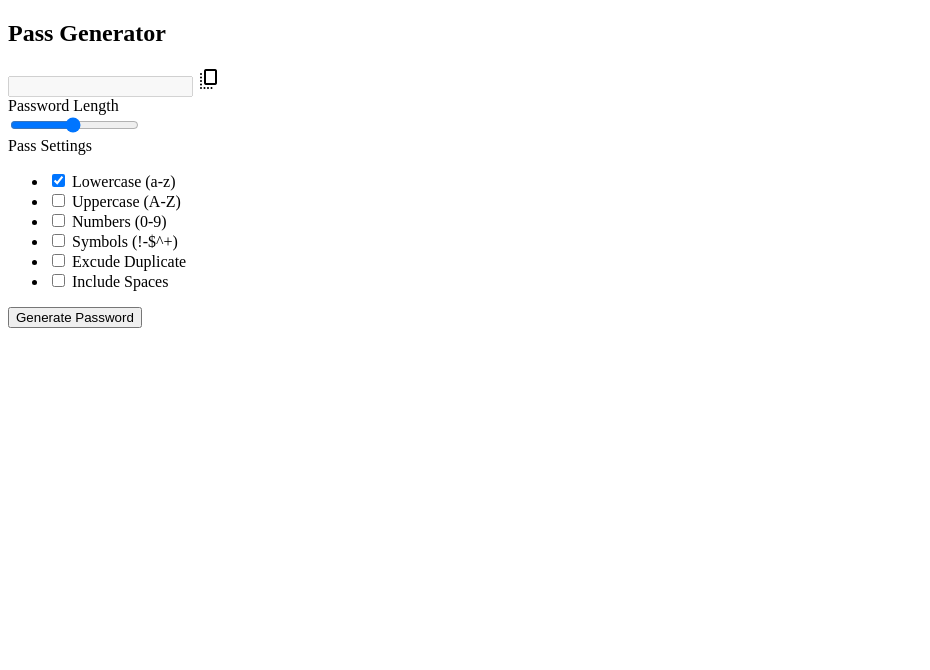
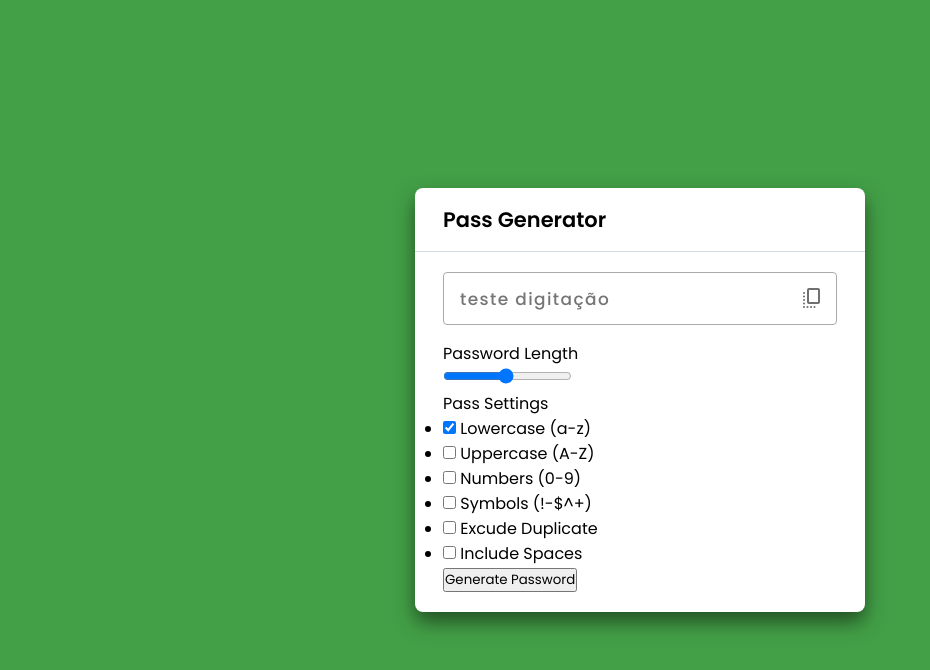
Before and after one commit to Raimison2020/pass-generator, a plain HTML site: page index.html in a window 1280 px wide. Shown: the whole page, without its empty margins (0-930 px from the left). Drawn offline with nearby package versions, Linux system fonts and the light colour scheme.

Commit message:
Correção fechamento div pass-indicator e início da estilização CSS.

```diff
--- a/index.html
+++ b/index.html
@@ -15,13 +15,13 @@
       <h2>Pass Generator</h2>
       <div class="wrapper">
          <div class="input-box">
-				<input type="text" disabled>
+            <input type="text" placeholder="teste digitação" disabled>
             <span class="material-symbols-rounded">
                copy_all
             </span>
          </div>
 
-			<div class="pass-indicator">
+         <div class="pass-indicator"></div>
             <div class="pass-length">
                <div class="details">
                   <label class="title">Password Length</label>
@@ -59,7 +59,6 @@
                   </li>
                </ul>
             </div>
-			</div>
 
          <button class="generate-btn">Generate Password</button>
 
--- a/style.css
+++ b/style.css
@@ -1 +1,95 @@
 @import url('https://fonts.googleapis.com/css2?family=Poppins:wght@400;500;600&display=swap');
+
+* {
+   margin: 0;
+   padding: 0;
+   box-sizing: border-box;
+   font-family: 'Poppins', sans-serif;
+}
+
+body {
+   display: flex;
+   align-items: center;
+   justify-content: center;
+   min-height: 100vh;
+   background-color: #43A047;
+}
+
+.container {
+   width: 450px;
+   background-color: #fff;
+   border-radius: 8px;
+   box-shadow: 0 10px 20px rgba(0, 0, 0, 0.5);
+}
+
+.container h2 {
+   font-weight: 600;
+   font-size: 1.31rem;
+   padding: 1rem 1.75rem;
+   border-bottom: 1px solid #d4dbe5;
+}
+
+.wrapper {
+   margin: 1.25rem 1.75rem;
+}
+
+.wrapper .input-box {
+   position: relative;
+}
+
+.input-box input {
+   width: 100%;
+   height: 53px;
+   color: #000;
+   background: none;
+   font-size: 1.06rem;
+   font-weight: 500;
+   border-radius: 4px;
+   letter-spacing: 1.4px;
+   border: 1px solid #aaa;
+   padding: 0 2.85rem 0 1rem;
+}
+
+.input-box span {
+   position: absolute;
+   right: 13px;
+   cursor: pointer;
+   line-height: 53px;
+   color: #707070;
+}
+
+.input-box span:hover {
+   color: #43A047;
+}
+
+.wrapper .pass-indicator {
+   width: 100%;
+   height: 4px;
+   position: relative;
+   margin-top: 0.75rem;
+   border-radius: 25px;
+}
+
+.pass-indicator::before {
+   position: absolute;
+   content: "";
+   height: 100%;
+   width: 50%;
+   border-radius: inherit;
+   transition: width 0.3s ease;
+}
+
+.pass-indicator#weak::before {
+   width: 20%;
+   background-color: #E64A4A;
+}
+
+.pass-indicator#medium::before {
+   width: 50%;
+   background-color: #F1C80B;
+}
+
+.pass-indicator#strong:before {
+   width: 100%;
+   background-color: #43A047;
+}
```
Lines whose indentation alone changed are shown as unchanged.
